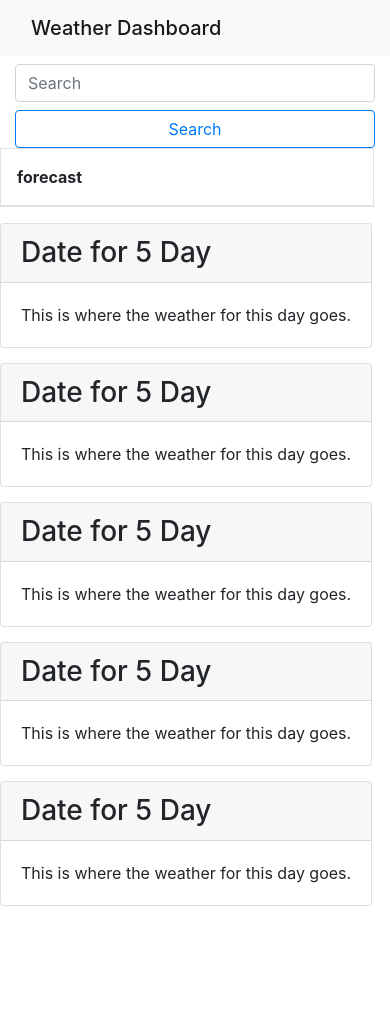
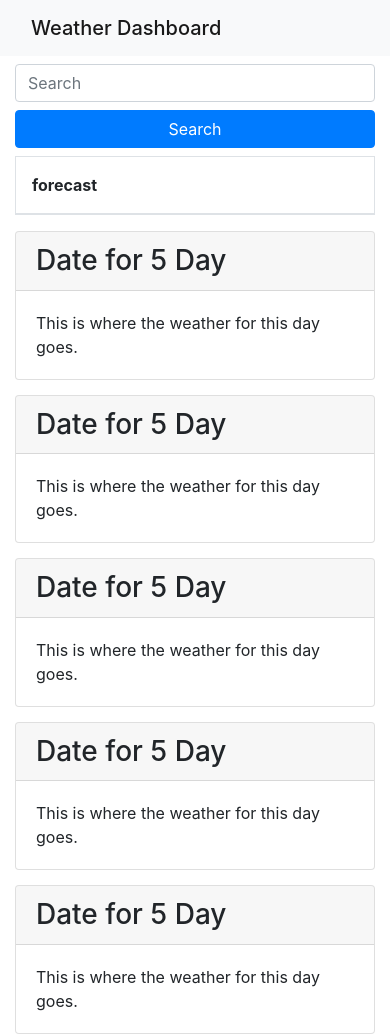
Before and after one commit to johnatticus/Weather-Dashboard, a plain HTML site: page index.html in a window 390 px wide. Before the commit the page ends 921 px from the top, so only its background shows below. Drawn offline with nearby package versions, Linux system fonts and the light colour scheme.

Commit message:
more html styling

```diff
--- a/assets/css/style.css
+++ b/assets/css/style.css
@@ -1,7 +1,13 @@
-/* .custom-btn {
-    background-color: blue;
+:root {
+    --deepblue: #00076b;
+}
+
+/* .custom-card-deck {
+    display: flex;
+    justify-content: space-between;
 } */
 
-.custom-card-deck {
-    justify-content: space-between;
+.custom-btn {
+    background-color: var(--deepblue);
+
 }
--- a/index.html
+++ b/index.html
@@ -7,8 +7,6 @@
   <meta name="Description" content="Enter your description here" />
   <link rel="stylesheet" href="https://cdnjs.cloudflare.com/ajax/libs/twitter-bootstrap/4.5.0/css/bootstrap.min.css">
   <link rel="stylesheet" href="https://code.jquery.com/ui/1.12.1/themes/base/jquery-ui.css">
-
-  <link href="https://fonts.googleapis.com/css2?family=Fira+Sans:wght@400;700&display=swap" rel="stylesheet">
   <link rel="stylesheet" href="./assets/css/style.css">
   <title>Weather Dashboard</title>
 </head>
@@ -24,15 +22,15 @@
     <!-- div row with columns inside -->
     <div class="row">
       <!-- search column w new buttons for cities searched below -->
-      <section class="col-12 col-lg-2 col-md-4 ">
+      <section class="col-12 col-lg-2 col-md-12">
         <input class="form-control me-2" type="search" placeholder="Search" aria-label="Search">
-        <button class="btn btn-block btn-outline-primary mt-2 custom-btn" type="submit">Search</button>
+        <button type="button" class="btn btn-block btn-primary mt-2 mb-2" type="submit">Search</button>
       </section>
       <!-- column that will have rows within -->
-      <section class="col-12 col-md-8 col-lg-10">
+      <section class="col-12 col-md-12 col-lg-10">
         <!-- row within the column for current searched weather info -->
         <div class="row">
-          <div class="table-responsive mr-3">
+          <div class="table-responsive col-12">
             <table class="table table-bordered custom-table">
               <thead>
                 <tr>
@@ -45,8 +43,8 @@
         </div>
 
         <!-- row that contains the cards for 5 day forcast -->
-        <div class="row mr-0">
-          <div class="card-deck custom-card-deck">
+        <div class="row">
+          <div class="card-deck col-12 custom-card-deck">
             <div class="card">
               <h3 class="card-header">Date for 5 Day</h3>
               <div class="card-body">
```
